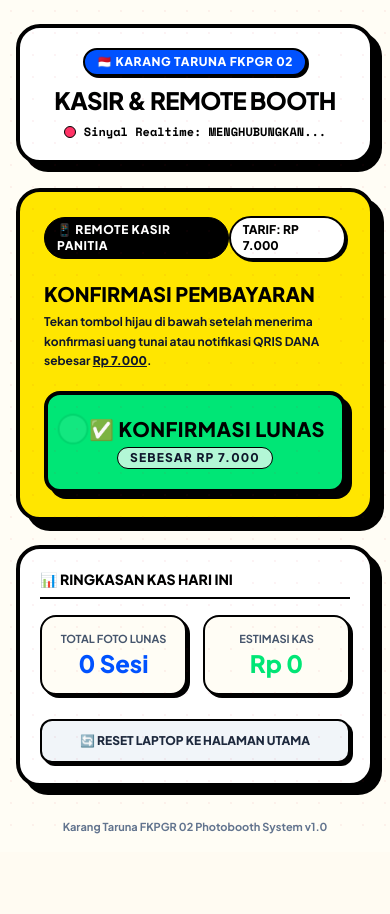
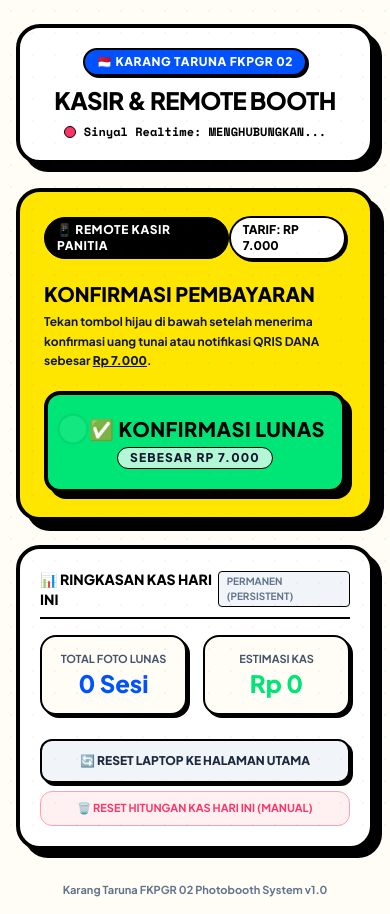
Before and after one commit to Prinaldi77/Photobooth_Karta, a Next.js app: page /operator in a window 390 px wide. Before the commit the page ends 852 px from the top, so only its background shows below. Built offline with nearby package versions, Linux system fonts and the light colour scheme; no server answers.

Commit message:
feat: make daily cash summary persistent per day on operator phone and independent of storage deletions

```diff
--- a/src/app/operator/page.tsx
+++ b/src/app/operator/page.tsx
@@ -9,6 +9,35 @@ export default function OperatorPage() {
   const [accSuccessMessage, setAccSuccessMessage] = useState<string | null>(null);
   const [lunasCount, setLunasCount] = useState<number>(0);
   const [connectionStatus, setConnectionStatus] = useState<'CONNECTED' | 'CONNECTING' | 'ERROR'>('CONNECTING');
+
+  // Helper to generate today's date key for daily isolation
+  const getTodayKey = useCallback(() => {
+    const today = new Date();
+    return `karta_lunas_count_${today.getFullYear()}-${today.getMonth() + 1}-${today.getDate()}`;
+  }, []);
+
+  // Load persistent count on mount
+  useEffect(() => {
+    if (typeof window !== 'undefined') {
+      const todayKey = getTodayKey();
+      const savedCount = localStorage.getItem(todayKey);
+      if (savedCount !== null) {
+        setLunasCount(parseInt(savedCount, 10) || 0);
+      }
+    }
+  }, [getTodayKey]);
+
+  // Update count both in state and in localStorage
+  const updateLunasCount = useCallback((updater: (prev: number) => number) => {
+    setLunasCount((prev) => {
+      const next = updater(prev);
+      if (typeof window !== 'undefined') {
+        const todayKey = getTodayKey();
+        localStorage.setItem(todayKey, next.toString());
+      }
+      return next;
+    });
+  }, [getTodayKey]);
 
   // Listen to active broadcast channels to confirm Supabase connection
   useEffect(() => {
@@ -56,7 +85,7 @@ export default function OperatorPage() {
         }
       }
 
-      setLunasCount((prev) => prev + 1);
+      updateLunasCount((prev) => prev + 1);
       setAccSuccessMessage('✓ SUKSES! Sinyal Lunas Rp 7.000 dikirim ke Laptop!');
       setTimeout(() => setAccSuccessMessage(null), 4500);
     } catch (err) {
@@ -66,7 +95,7 @@ export default function OperatorPage() {
     } finally {
       setIsSendingAcc(false);
     }
-  }, []);
+  }, [updateLunasCount]);
 
   // Trigger Remote Reset Session back to Welcome Screen
   const handleResetLaptopRemote = useCallback(async () => {
@@ -91,6 +120,15 @@ export default function OperatorPage() {
       console.error('Gagal mengirim sinyal Reset:', err);
     }
   }, []);
+
+  // Reset Kas Counter manually
+  const handleResetDailyKas = useCallback(() => {
+    if (confirm('Apakah Anda yakin ingin mereset angka Kas Hari Ini kembali ke Rp 0?')) {
+      updateLunasCount(() => 0);
+      setAccSuccessMessage('✓ Hitungan Kas Hari Ini di-reset ke Rp 0');
+      setTimeout(() => setAccSuccessMessage(null), 3000);
+    }
+  }, [updateLunasCount]);
 
   return (
     <main className="min-h-screen bg-[#FFFDF5] text-black p-4 sm:p-6 flex flex-col items-center justify-start select-none font-sans">
@@ -164,9 +202,14 @@ export default function OperatorPage() {
 
         {/* Daily Summary & Control Actions */}
         <div className="bg-white border-4 border-black p-5 rounded-3xl shadow-[8px_8px_0px_0px_rgba(0,0,0,1)] space-y-4 text-left">
-          <h3 className="text-sm font-black uppercase text-black border-b-2 border-black pb-2">
-            📊 RINGKASAN KAS HARI INI
-          </h3>
+          <div className="flex items-center justify-between border-b-2 border-black pb-2">
+            <h3 className="text-sm font-black uppercase text-black">
+              📊 RINGKASAN KAS HARI INI
+            </h3>
+            <span className="text-[10px] font-bold text-slate-500 bg-slate-100 px-2 py-0.5 rounded border border-black">
+              PERMANEN (PERSISTENT)
+            </span>
+          </div>
 
           <div className="grid grid-cols-2 gap-4">
             <div className="bg-[#FFFDF5] p-3.5 rounded-2xl border-2 border-black shadow-[3px_3px_0px_0px_rgba(0,0,0,1)] text-center">
@@ -182,13 +225,20 @@ export default function OperatorPage() {
             </div>
           </div>
 
-          <div className="pt-2">
+          <div className="pt-2 flex flex-col gap-2">
             <button
               type="button"
               onClick={handleResetLaptopRemote}
               className="w-full py-3 rounded-xl bg-slate-100 hover:bg-slate-200 text-slate-800 font-black text-xs border-2 border-black shadow-[3px_3px_0px_0px_rgba(0,0,0,1)] uppercase cursor-pointer transition-all"
             >
               🔄 RESET LAPTOP KE HALAMAN UTAMA
+            </button>
+            <button
+              type="button"
+              onClick={handleResetDailyKas}
+              className="w-full py-2 rounded-xl bg-rose-50 hover:bg-rose-100 text-[#FF3366] font-bold text-[11px] border border-rose-300 uppercase cursor-pointer transition-all"
+            >
+              🗑️ Reset Hitungan Kas Hari Ini (Manual)
             </button>
           </div>
         </div>
```
